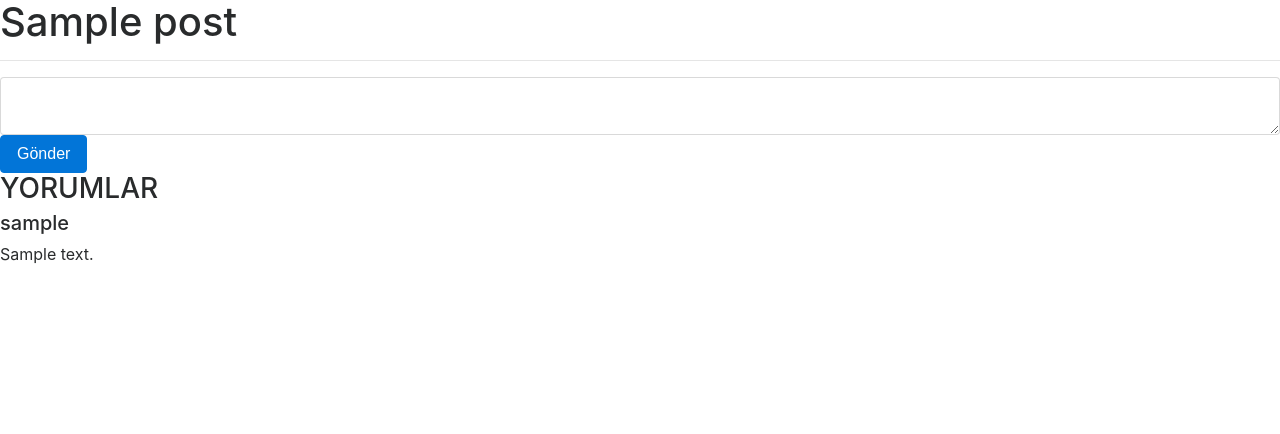
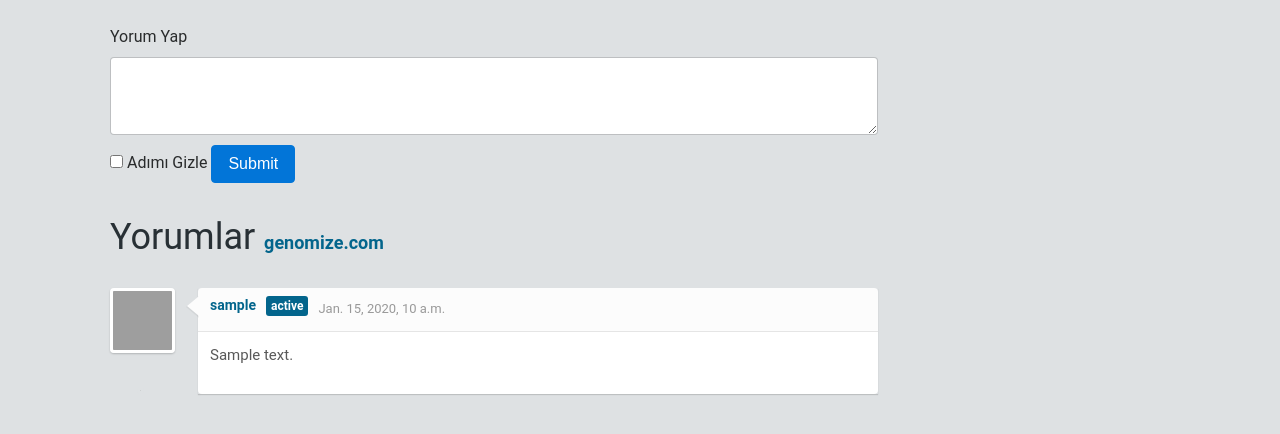
Before and after one commit to seymasa/CommentSystem, a Django app: page /comments/ in a window 1280 px wide. Shown: the top 434 px of the page. Run offline with Django 3.2, Linux system fonts and the light colour scheme; tables that the repository leaves empty hold one stand-in row (values such as "Sample post"); some libraries are stand-ins or nearby versions; grey boxes are pictures that could not be loaded.

Commit message:
hiden_user- none commit - Ajax - Design eksik

```diff
--- a/comments/models.py
+++ b/comments/models.py
@@ -11,13 +11,14 @@ class Post(models.Model):
     def __str__(self):
         return self.title
 
-
 class Comment(models.Model):
-    status =models.BooleanField(default=1)
+    hide_user =models.BooleanField(default=0)
     user = models.ForeignKey(settings.AUTH_USER_MODEL, on_delete=models.CASCADE)
     post = models.ForeignKey(Post,on_delete=models.CASCADE)
     content = models.TextField()
     publishDate = models.DateTimeField()
+    def __str__(self):
+        return self.content
 
 
 class CommentLike(models.Model):
--- a/comments/templates/base.html
+++ b/comments/templates/base.html
@@ -6,6 +6,7 @@
     <meta name="viewport" content="width=device-width, initial-scale=1, shrink-to-fit=no">
     <title>Jiji</title>
     <link href="{% static 'css/bootstrap.min.css' %}" rel="stylesheet">
+    <link href="{% static 'css/style.css' %}" rel="stylesheet">
 
 </head>
 <body>
@@ -14,7 +15,7 @@
 
 
 {% block content %}
-content
+
 {% endblock %}
 
 
--- a/comments/templates/post/index.html
+++ b/comments/templates/post/index.html
@@ -1,17 +1,55 @@
 {% extends 'base.html' %}
+
+
 {% block content %}
+    <!-- Yorum Yap -->
     {% for post in posts %}
-    <h1>{{post.title}}</h1>
-<hr>
+<div class="container">
+    <div class="comments-container">
+		<div class="form-group">
             <form method="post" action="{% url 'comment.send' post.id %}">
         {% csrf_token %}
-        <textarea class="form-control" name="content"></textarea>
-        <button class="btn btn-primary" type="submit"> Gönder </button>
+                <label for="textarea">Yorum Yap</label>
+                <textarea class="form-control textarea" name="content" rows="3"></textarea>
+                <div class="form-check">
+                    <label class="form-check-label"> <!-- Buralar hep sıkıntı -->
+                        <input class="form-check-input" type="checkbox" name="hide_user" value="" {% if hide_user.published %}checked{% endif %}>
+                        Adımı Gizle
+                    </label>
+                    <button type="submit" class="btn btn-primary send-button">Submit</button>
+                </div>
             </form>
-    <h3>YORUMLAR</h3>
+        </div>
+	</div>
+	<!-- Yorumlar -->
+    <div class="comments-container">
+		<h1>Yorumlar <a href="http://genomize.com">genomize.com</a></h1>
         {% for comment in post.comment_set.all %}
-        <h5>{{comment.user}}</h5>
+            {% if post.comment %}Henüz Yorum Yapılmamış.{% endif %} <!-- Burası yanlış -->
+		<ul id="comments-list" class="comments-list">
+			<li>
+				<div class="comment-main-level">
+					<!-- Avatar -->
+					<div class="comment-avatar"><img src="https://api.adorable.io/avatars/285/abott@adorable.png" alt=""></div>
+					<!-- Contenedor del Comentario -->
+					<div class="comment-box">
+						<div class="comment-head">
+							<h6 class="comment-name active-passive">{{comment.user}}</h6>
+							<span>{{comment.publishDate}}</span>
+							<!-- sonra yapılacak <i class="fa fa-reply"></i>-->
+							<i class="fa fa-thumbs-up" aria-hidden="true"></i>
+						</div>
+						<div class="comment-content">
 							<p>{{comment.content}}</p>
+						</div>
+					</div>
+				</div>
+				<!-- Yorumlara Cevap Yaz(Şuan için boş) -->
+			</li>
+		</ul>
         {% endfor %}
+	</div>
+</div>
     {% endfor %}
+
 {% endblock %}
--- a/comments/views.py
+++ b/comments/views.py
@@ -8,9 +8,11 @@ def index(request):
     return render(request, 'post/index.html', {'posts':posts})
 
 def comment(request,post_id):
+
     now= datetime.now()
     user = request.user
     post = get_object_or_404(Post, pk=post_id)
+    #hide_user = request(default={'hide_user': False})
     comment = Comment(content=request.POST.get("content"), user=user, post=post,publishDate=now)
     comment.save()
     return HttpResponseRedirect(reverse('comment.index'))
--- /dev/null
+++ b/static/css/style.css
@@ -0,0 +1,261 @@
+ * {
+     margin: 0;
+ 	padding: 0;
+ 	-webkit-box-sizing: border-box;
+ 	-moz-box-sizing: border-box;
+ 	box-sizing: border-box;
+ }
+
+ a {
+ 	color: #03658c;
+ 	text-decoration: none;
+ }
+
+ul {
+	list-style-type: none;
+}
+
+body {
+	font-family: 'Roboto', Arial, Helvetica, Sans-serif, Verdana;
+	background: #dee1e3;
+}
+
+/** ====================
+ * Lista de Comentarios
+ =======================*/
+.comments-container {
+	margin: 25px 25px;
+	width: 768px;
+}
+
+.comments-container h1 {
+	font-size: 36px;
+	color: #283035;
+	font-weight: 400;
+}
+
+.comments-container h1 a {
+	font-size: 18px;
+	font-weight: 700;
+}
+
+.comments-list {
+	margin-top: 30px;
+	position: relative;
+}
+
+
+/**
+ * Lineas / Detalles
+ -----------------------*/
+
+
+.comments-list:after {
+	content: '';
+	position: absolute;
+	background: #c7cacb;
+	bottom: 0;
+	left: 27px;
+	width: 7px;
+	height: 7px;
+	border: 3px solid #dee1e3;
+	-webkit-border-radius: 50%;
+	-moz-border-radius: 50%;
+	border-radius: 50%;
+}
+
+.reply-list:before, .reply-list:after {display: none;}
+.reply-list li:before {
+	content: '';
+	width: 60px;
+	height: 2px;
+	background: #c7cacb;
+	position: absolute;
+	top: 25px;
+	left: -55px;
+}
+
+
+.comments-list li {
+	margin-bottom: 15px;
+	display: block;
+	position: relative;
+}
+
+.comments-list li:after {
+	content: '';
+	display: block;
+	clear: both;
+	height: 0;
+	width: 0;
+}
+
+.reply-list {
+	padding-left: 88px;
+	clear: both;
+	margin-top: 15px;
+}
+/**
+ * Avatar
+ ---------------------------*/
+.comments-list .comment-avatar {
+	width: 65px;
+	height: 65px;
+	position: relative;
+	z-index: 99;
+	float: left;
+	border: 3px solid #FFF;
+	-webkit-border-radius: 4px;
+	-moz-border-radius: 4px;
+	border-radius: 4px;
+	-webkit-box-shadow: 0 1px 2px rgba(0,0,0,0.2);
+	-moz-box-shadow: 0 1px 2px rgba(0,0,0,0.2);
+	box-shadow: 0 1px 2px rgba(0,0,0,0.2);
+	overflow: hidden;
+}
+
+.comments-list .comment-avatar img {
+	width: 100%;
+	height: 100%;
+}
+
+.reply-list .comment-avatar {
+	width: 50px;
+	height: 50px;
+}
+
+.comment-main-level:after {
+	content: '';
+	width: 0;
+	height: 0;
+	display: block;
+	clear: both;
+}
+/**
+ * Caja del Comentario
+ ---------------------------*/
+.comments-list .comment-box {
+	width: 680px;
+	float: right;
+	position: relative;
+	-webkit-box-shadow: 0 1px 1px rgba(0,0,0,0.15);
+	-moz-box-shadow: 0 1px 1px rgba(0,0,0,0.15);
+	box-shadow: 0 1px 1px rgba(0,0,0,0.15);
+}
+
+.comments-list .comment-box:before, .comments-list .comment-box:after {
+	content: '';
+	height: 0;
+	width: 0;
+	position: absolute;
+	display: block;
+	border-width: 10px 12px 10px 0;
+	border-style: solid;
+	border-color: transparent #FCFCFC;
+	top: 8px;
+	left: -11px;
+}
+
+.comments-list .comment-box:before {
+	border-width: 11px 13px 11px 0;
+	border-color: transparent rgba(0,0,0,0.05);
+	left: -12px;
+}
+
+.reply-list .comment-box {
+	width: 610px;
+}
+.comment-box .comment-head {
+	background: #FCFCFC;
+	padding: 10px 12px;
+	border-bottom: 1px solid #E5E5E5;
+	overflow: hidden;
+	-webkit-border-radius: 4px 4px 0 0;
+	-moz-border-radius: 4px 4px 0 0;
+	border-radius: 4px 4px 0 0;
+}
+
+.comment-box .comment-head i {
+	float: right;
+	margin-left: 14px;
+	position: relative;
+	top: 2px;
+	color: #A6A6A6;
+	cursor: pointer;
+	-webkit-transition: color 0.3s ease;
+	-o-transition: color 0.3s ease;
+	transition: color 0.3s ease;
+}
+
+.comment-box .comment-head i:hover {
+	color: #03658c;
+}
+
+.comment-box .comment-name {
+	color: #283035;
+	font-size: 14px;
+	font-weight: 700;
+	float: left;
+	margin-right: 10px;
+}
+
+.comment-box .comment-name a {
+	color: #283035;
+}
+
+.comment-box .comment-head span {
+	float: left;
+	color: #999;
+	font-size: 13px;
+	position: relative;
+	top: 1px;
+}
+
+.comment-box .comment-content {
+	background: #FFF;
+	padding: 12px;
+	font-size: 15px;
+	color: #595959;
+	-webkit-border-radius: 0 0 4px 4px;
+	-moz-border-radius: 0 0 4px 4px;
+	border-radius: 0 0 4px 4px;
+}
+
+.comment-box .comment-name.active-passive, .comment-box .comment-name.active-passive a {color: #03658c;}
+.comment-box .comment-name.active-passive:after {
+	content: 'active';
+	background: #03658c;
+	color: #FFF;
+	font-size: 12px;
+	padding: 3px 5px;
+	font-weight: 700;
+	margin-left: 10px;
+	-webkit-border-radius: 3px;
+	-moz-border-radius: 3px;
+	border-radius: 3px;
+}
+
+.send-button{
+	margin: 10px 0;
+}
+
+textarea:focus, input:focus, input[type]:focus, .uneditable-input:focus {
+    border-color: rgba(91, 197, 229, 0.8);
+    box-shadow: 0 1px 1px rgba(38, 194, 229, 0.07) inset, 0 0 8px rgba(81, 178, 229, 0.6);
+    outline: 0 none;
+}
+/** =====================
+ * Responsive
+ ========================*/
+@media only screen and (max-width: 766px) {
+	.comments-container {
+		width: 480px;
+	}
+
+	.comments-list .comment-box {
+		width: 390px;
+	}
+
+	.reply-list .comment-box {
+		width: 320px;
+	}}
```
Also changed, not shown: comments/migrations/0002_auto_20171018_1218.py (added), comments/migrations/0003_auto_20171018_1219.py (added). Lines whose indentation alone changed are shown as unchanged.
